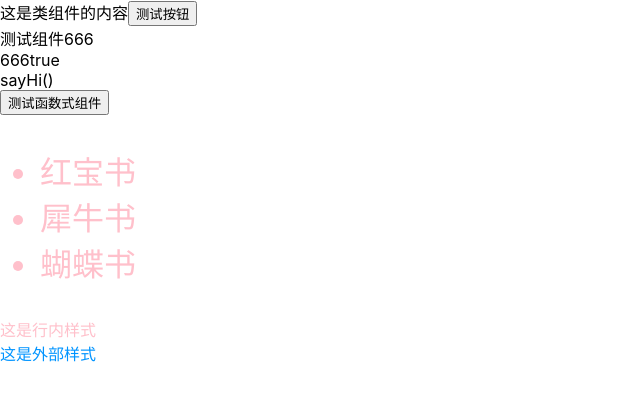
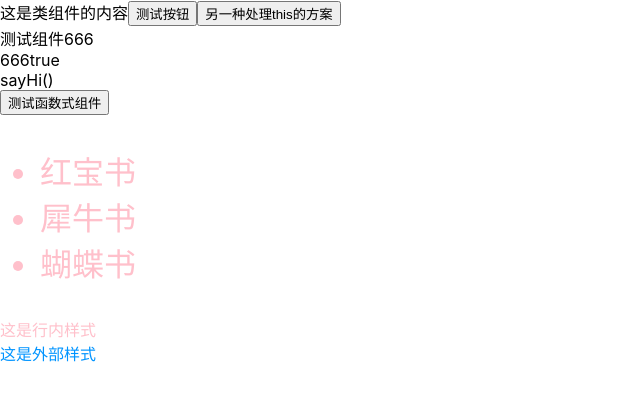
Before and after one commit to techpang666/super_react, a React (Create React App) app: page / in a window 1280 px wide. Shown: the top 400 px of the page, without its empty margins (0-640 px from the left). Built offline with nearby package versions, Linux system fonts and the light colour scheme.

Commit message:
use clickTest

```diff
--- a/src/Hello.js
+++ b/src/Hello.js
@@ -1,13 +1,16 @@
 import React from 'react'
 
 class Hello extends React.Component {
-  constructor() {
-    super()
-    this.demo = 'dddd'
-  }
+  // constructor() {
+  //   super()
+  //   this.demo = 'dddd'
+  // }
   // 上面可以简写成下面就可以了
   demo = 'dddd'
   clickHandler = () => {
+    console.log('触发了', this.demo);
+  }
+  clickTest = function () {
     console.log('触发了', this.demo);
   }
   render () {
@@ -15,6 +18,7 @@ class Hello extends React.Component {
       <div>
         这是类组件的内容
         <button onClick={this.clickHandler}>测试按钮</button>
+        <button onClick={() => {this.clickTest()}}>另一种处理this的方案</button>
       </div>
     )
   }
```
Also changed, not shown: 1 other file (tests, documents, lock files or other folders).
